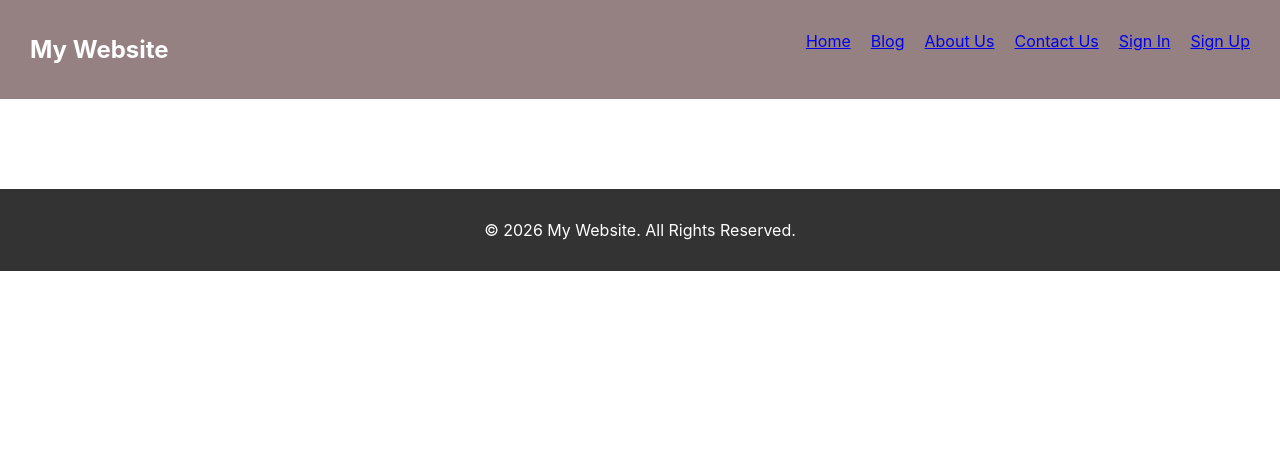
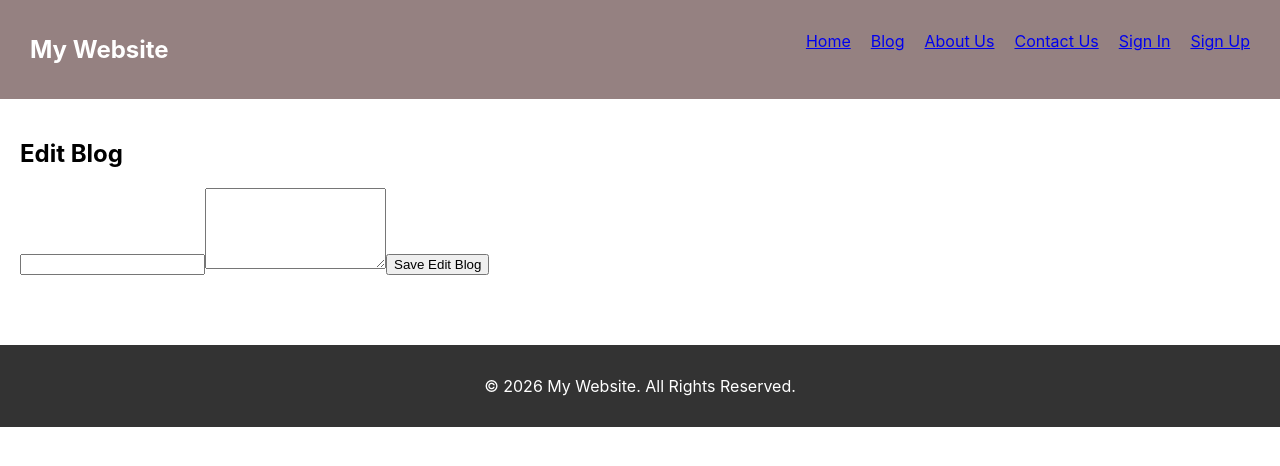
Before and after one commit to sumitpawar1991/golang-fiber, a React (Create React App) app in the folder client/: page /blog/edit/1 in a window 1280 px wide. Shown: the top 466 px of the page. Built offline with nearby package versions, Linux system fonts and the light colour scheme; no server answers.

Commit message:
edit page and some other changes in rounter views

```diff
--- a/client/src/App.js
+++ b/client/src/App.js
@@ -11,6 +11,7 @@ import BlogDetail from "./page/BlogDetail";
 import Signin from "./page/Signin";
 import Singup from "./page/Singup";
 import AddBlog from "./page/AddBlog";
+import EditBlog from "./page/BlogEdit";
 
 
 
@@ -25,7 +26,8 @@ return (
           <Route path="/" element={<Home />}/>
           <Route path="/blog" element={<Blog />}/>
           <Route path="/blog/add-blog" element={<AddBlog />} />
-          <Route path="/blog/:id" element={<BlogDetail />}/>
+          <Route path="/blog/show/:id" element={<BlogDetail /> }/>
+          <Route path="/blog/edit/:id" element={<EditBlog /> }/>
           <Route path="/about" element={<About />}/>
           <Route path="/contact" element={<Contact />}/>
           <Route path="/signin" element={<Signin />}/>
--- a/client/src/page/Blog.js
+++ b/client/src/page/Blog.js
@@ -54,6 +54,9 @@ function Blog() {
               <div>
                 <Link to={`edit/${record.id}`}>Edit</Link>
               </div>
+              <div>
+              <Link to={`delete/${record.id}`}>delete</Link>
+              </div>
             </Col>
           ))
         ) : (
--- a/client/src/page/BlogDetail.js
+++ b/client/src/page/BlogDetail.js
@@ -10,7 +10,7 @@ const BlogDetail = () =>{
 
   useEffect(() => {
       const fetchData = async () => {
-        const apiUrl = "http://localhost:8000/"+params.id;
+        const apiUrl = "http://localhost:8000/blog/show/"+params.id;
 
         try {
           const response = await axios.get(apiUrl);
--- /dev/null
+++ b/client/src/page/BlogEdit.js
@@ -0,0 +1,135 @@
+import axios from "axios";
+import React, { useState, useEffect } from "react";
+import { useParams, useNavigate } from "react-router-dom";
+import { Button, Container, Form, Row, Col } from "react-bootstrap";
+
+
+function EditBlog(){
+
+    const params = useParams();
+    const navigate = useNavigate();
+
+      const [formData, setFormData] = useState({
+        title: "",
+        post: "",
+    });
+
+  /*
+    useEffect(()=>{
+        getBlog();
+    },[params.id]);
+
+    const getBlog = async() =>{
+        try{
+
+            const apiUrl = "http://localhost:8000/blog/show/"+params.id;
+
+            const response = await axios.get(apiUrl);
+
+            setFormData({
+            title: response.data.record.title,
+            post: response.data.record.post,
+        });
+
+        }catch(error){
+            console.log(error)
+        }
+    }
+*/
+
+useEffect(() => {
+    const getBlog = async () => {
+        try {
+            const apiUrl = `http://localhost:8000/blog/show/${params.id}`;
+            const response = await axios.get(apiUrl);
+
+            setFormData({
+                title: response.data.record.title,
+                post: response.data.record.post,
+            });
+        } catch (error) {
+            console.log(error);
+        }
+    };
+
+    getBlog();
+}, [params.id]);
+
+    const [errors,setErrors] = useState({});
+
+    const handleChange = (e) => {
+        setFormData({
+            ...formData,
+            [e.target.name] : e.target.value,
+        })
+    }
+
+    const submitEditBlog = async(e) => {
+
+        e.preventDefault();
+
+        try {
+            const response = await axios.post(
+                "http://localhost:8000/blog/edit/"+params.id,
+                formData
+            );
+
+            if (response.data.status === "ok"){
+                navigate("/");
+            }
+        } catch (error) {
+            if(error.response?.data?.errors){
+                setErrors(error.response.data.errors);
+            }
+        }
+    };
+
+
+    return(
+        <Container>
+            <Row ClassName="justify-content-center">
+                <Col md={6}>
+                    <h2 ClassName="my-4">Edit Blog</h2>
+
+                    <Form onSubmit={submitEditBlog}>
+
+                     <Form.Control
+    type="text"
+    name="title"
+    value={formData.title}
+    onChange={handleChange}
+/>
+
+{errors.title && (
+    <small className="text-danger">
+        {errors.title}
+    </small>
+)}
+
+
+<Form.Control
+    as="textarea"
+    rows={5}
+    name="post"
+    value={formData.post}
+    onChange={handleChange}
+/>
+
+{errors.post && (
+    <small className="text-danger">
+        {errors.post}
+    </small>
+)}
+
+                        <Button type="submit">
+                            Save Edit Blog
+                        </Button>
+                    </Form>
+                </Col>
+            </Row>
+        </Container>
+    );
+}
+
+
+export default EditBlog;
```
Also changed, not shown: 2 other files (tests, documents, lock files or other folders).
